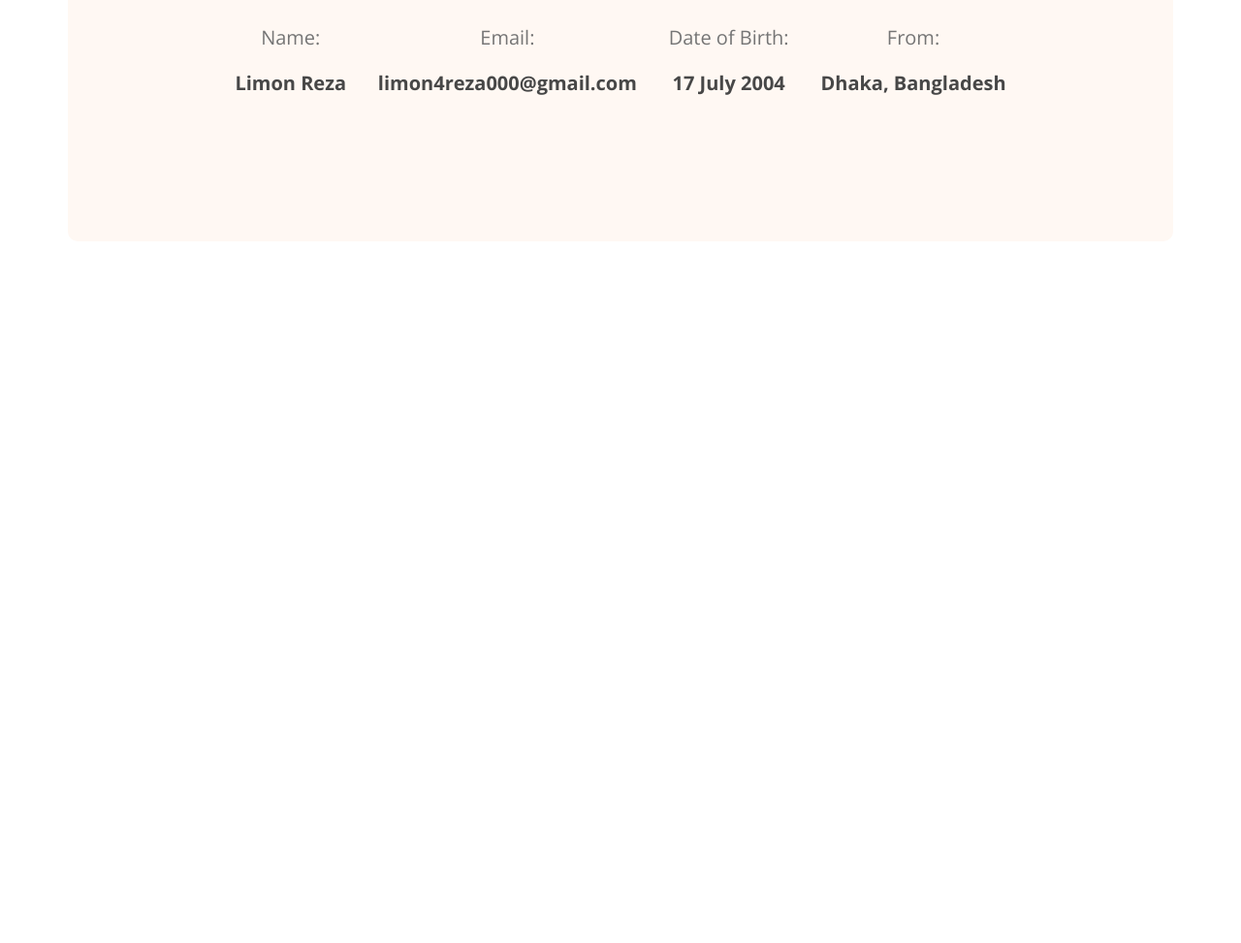
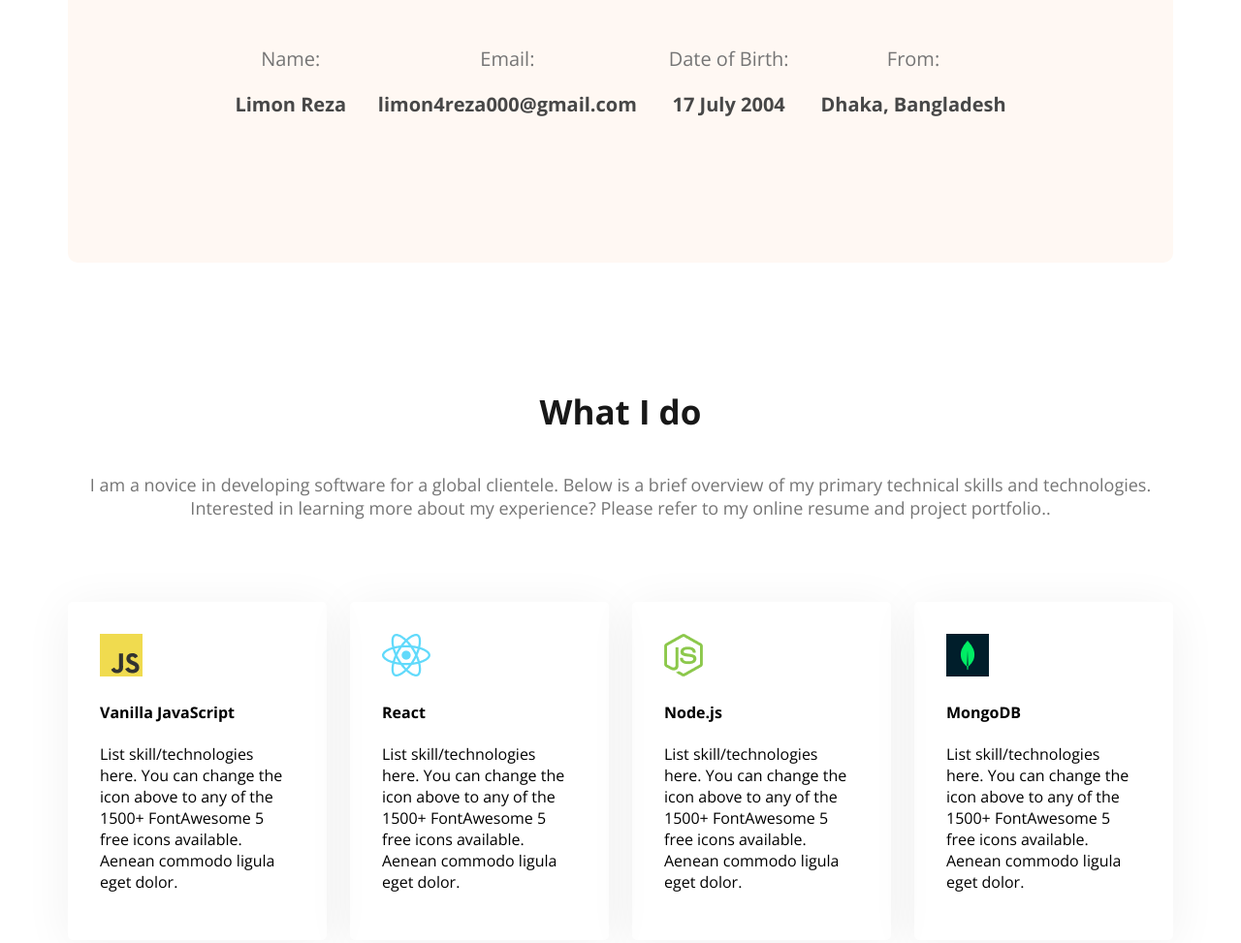
Before and after one commit to limonreza/web-dev-portfolio, a plain HTML site: page index.html in a window 1280 px wide. Shown: the part 1771-2744 px from the top of the page at 97% size. Before the commit the page ends 2028 px from the top, so only its background shows below. Drawn offline with nearby package versions, Linux system fonts and the light colour scheme.

Commit message:
skill container class style

```diff
--- a/index.html
+++ b/index.html
@@ -57,6 +57,35 @@
                 </div>
             </div>
         </section>
+        <!-- what is do section start -->
+         <section class="skills">
+            <h3 class="section-title text-center">What I do</h3>
+            <p class="section-description text-center">I am a novice in developing software for a global clientele. Below is a brief overview of my primary technical skills and technologies. Interested in learning more about my experience? Please refer to my online resume and project portfolio..</p>
+
+            <div class="skills-container">
+                <div class="skill">
+                    <img src="images/icons/js.png" alt="">
+                    <h4 class="skill-title">Vanilla JavaScript</h4>
+                    <p class="skill-description">List skill/technologies here. You can change the icon above to any of the 1500+ FontAwesome 5 free icons available. Aenean commodo ligula eget dolor.</p>
+                </div>
+                <div class="skill">
+                    <img src="images/icons/react.png" alt="">
+                    <h4 class="skill-title">React</h4>
+                    <p class="skill-description">List skill/technologies here. You can change the icon above to any of the 1500+ FontAwesome 5 free icons available. Aenean commodo ligula eget dolor.</p>
+                </div>
+                <div class="skill">
+                    <img src="images/icons/nodejs.png" alt="">
+                    <h4 class="skill-title">Node.js</h4>
+                    <p class="skill-description">List skill/technologies here. You can change the icon above to any of the 1500+ FontAwesome 5 free icons available. Aenean commodo ligula eget dolor.</p>
+                </div>
+                <div class="skill">
+                    <img src="images/icons/mongo.png" alt="">
+                    <h4 class="skill-title">MongoDB</h4>
+                    <p class="skill-description">List skill/technologies here. You can change the icon above to any of the 1500+ FontAwesome 5 free icons available. Aenean commodo ligula eget dolor.</p>
+                </div>
+            </div>
+
+         </section>
     </main>
     <footer>
 
--- a/styles/portfolio.css
+++ b/styles/portfolio.css
@@ -34,7 +34,9 @@
     color: #757575;
 }
 
-
+.text-center{
+    text-align: center;
+}
 
 /* nav styles */
 nav{
@@ -129,12 +131,16 @@
 
 }
 
+main section{
+    margin-top: 130px;
+    margin-bottom: 130px;
+}
+
 /* about styles */
 .about{
     border-radius: 10px;
     padding: 130px 156px;
     text-align: center;
-    margin-top: 130px;
 }
 
 
@@ -149,3 +155,24 @@
     font-weight: 600;
     font-weight: bold;
 }
+
+
+.section-description{
+    margin-bottom: 30px;
+    padding: 5px;
+}
+
+
+/* skills section style */
+.skills-container{
+    display: flex;
+    gap: 24px;
+    margin-top: 80px;
+}
+
+
+.skill{
+    padding: 33px;
+    box-shadow: 0px 6px 50px 0px rgba(0, 0, 0, 0.06);
+    border-radius: 5px;
+}
```
